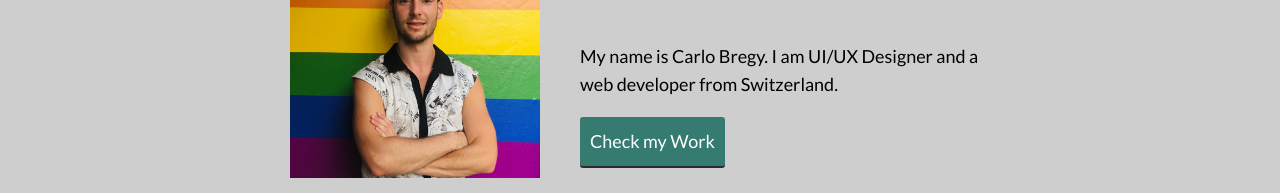
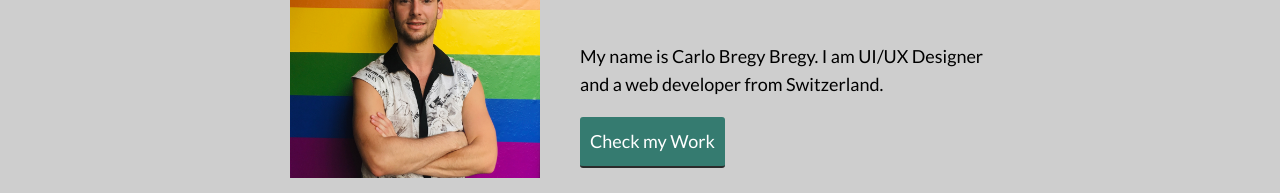
Before and after one commit to CarloBregy/Portfolio-Website, a plain HTML site: page index.html in a window 1280 px wide. Shown: the part 234-427 px from the top of the page. Drawn offline with nearby package versions, Linux system fonts and the light colour scheme.

Commit message:
Update index.html

```diff
--- a/index.html
+++ b/index.html
@@ -40,7 +40,7 @@
 <div class="profile">
 <img src="IMG/Group 8.jpg" alt="profile__portrait" class="profile__portrait">
 <h1 class="profile__name">Hallo Welt!</h1>
-<p> My name is Carlo Bregy. I am UI/UX Designer and a web developer from Switzerland. </p>
+<p> My name is Carlo Bregy Bregy. I am UI/UX Designer and a web developer from Switzerland. </p>
 <a href="files/cv.pdf" class="button" download>Check my Work</a>
 </div>
 
```
